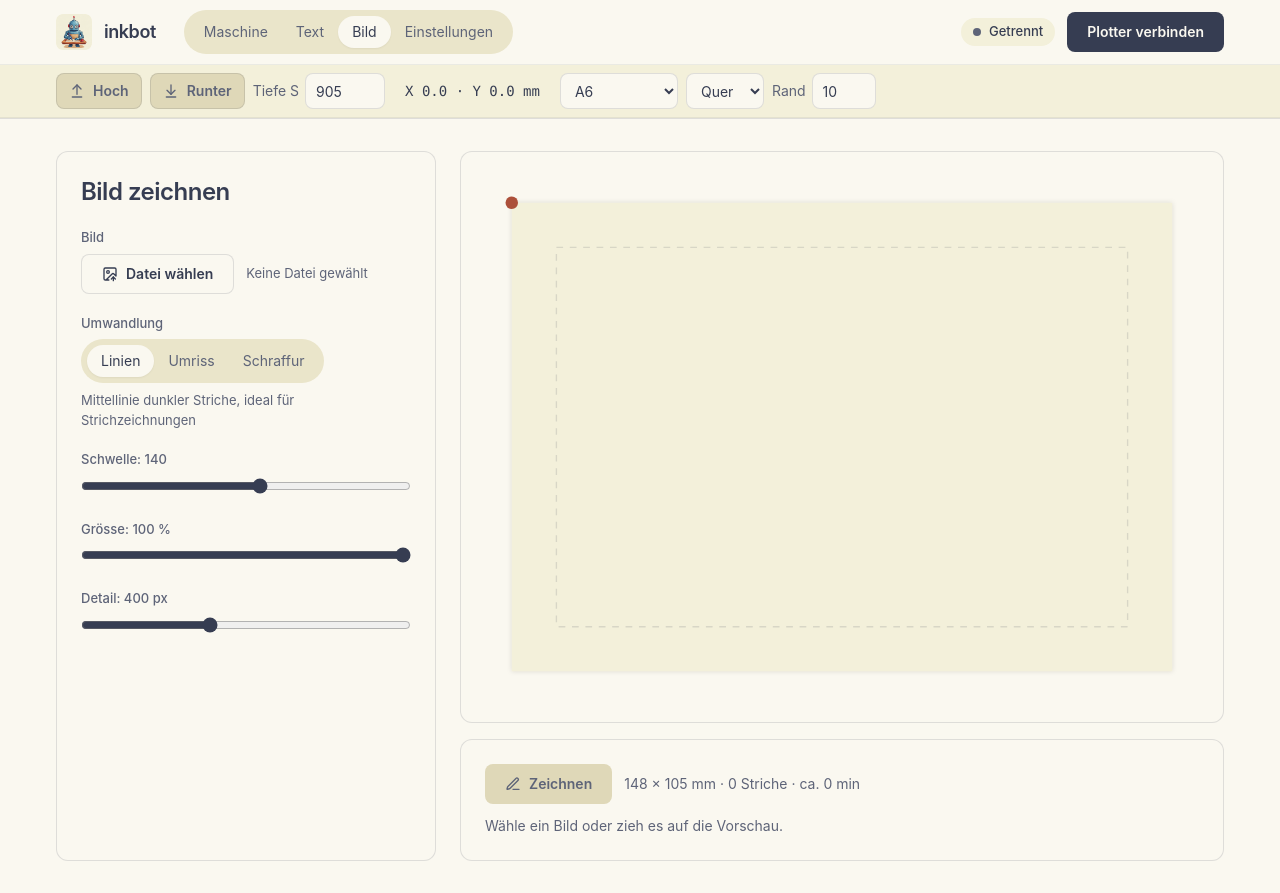
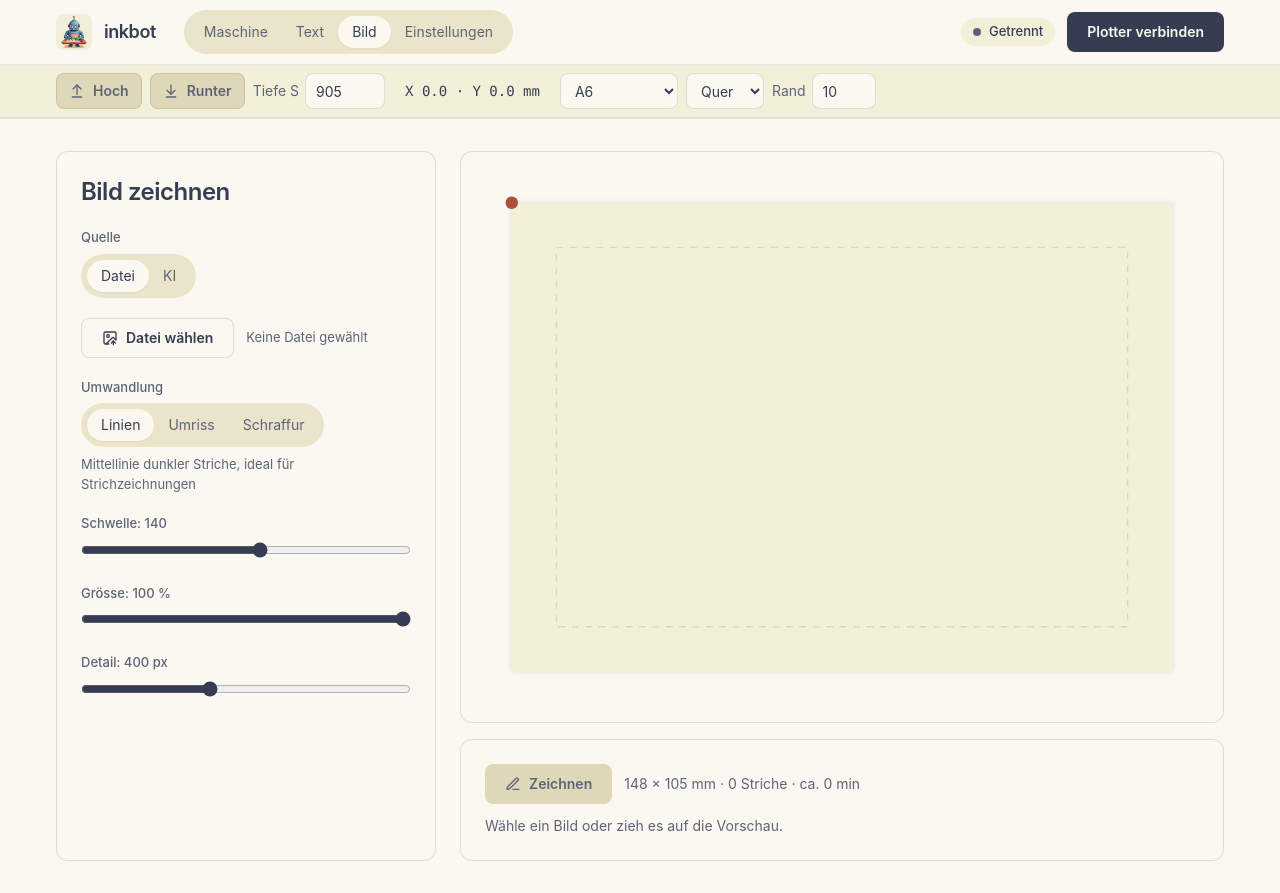
Before and after one commit to xenofex7/inkbot, a SvelteKit app: page /image in a window 1280 px wide. Built offline with nearby package versions, Linux system fonts and the light colour scheme.

Commit message:
Add AI image generation as a source on the image page
- Generate an image from an idea wrapped in the prompt template
- Convert the result to lines with the same preview and draw flow
- Explain CORS problems when the provider cannot be reached

```diff
--- a/src/routes/image/+page.svelte
+++ b/src/routes/image/+page.svelte
@@ -1,5 +1,8 @@
 <script lang="ts">
-	import { ImageUp } from '@lucide/svelte';
+	import { ImageUp, Sparkles } from '@lucide/svelte';
+	import { resolve } from '$app/paths';
+	import { buildPrompt, generateImage } from '#lib/ai/images.ts';
+	import { aiSettings } from '#lib/ai/settings.svelte.ts';
 	import Button from '#lib/components/Button.svelte';
 	import DrawPanel from '#lib/components/DrawPanel.svelte';
 	import type { Polyline } from '#lib/geometry/types.ts';
@@ -23,6 +26,33 @@
 	let gray = $state<Gray | undefined>();
 	let loadError = $state('');
 	let fileInput = $state<HTMLInputElement>();
+	let source = $state<'file' | 'ai'>('file');
+	let prompt = $state('');
+	let generating = $state(false);
+	let generateError = $state('');
+
+	async function generate() {
+		const idea = prompt.trim();
+		if (!idea) return;
+		generating = true;
+		generateError = '';
+		try {
+			const blob = await generateImage(
+				aiSettings.config,
+				buildPrompt(aiSettings.promptTemplate, idea)
+			);
+			imageSource.set(blob, `KI: ${idea}`);
+		} catch (error) {
+			generateError =
+				error instanceof TypeError
+					? 'Keine Antwort vom Anbieter. Ist die URL richtig und erlaubt der Server Anfragen aus dem Browser (CORS)?'
+					: error instanceof Error
+						? error.message
+						: String(error);
+		} finally {
+			generating = false;
+		}
+	}
 
 	const sheet = $derived(settings.sheet);
 	const printable = $derived({
@@ -84,7 +114,25 @@
 		<h1 class="font-display text-2xl font-semibold tracking-[-0.5px] text-ink">Bild zeichnen</h1>
 
 		<div>
-			<span class={label}>Bild</span>
+			<span class={label}>Quelle</span>
+			<div class="inline-flex rounded-pill bg-surface-soft p-1.5" role="radiogroup">
+				{#each [['file', 'Datei'], ['ai', 'KI']] as [value, name] (value)}
+					<button
+						role="radio"
+						aria-checked={source === value}
+						class="rounded-pill px-3.5 py-1.5 text-sm {source === value
+							? 'bg-canvas text-ink shadow-sm'
+							: 'text-ink-mute'}"
+						onclick={() => (source = value as 'file' | 'ai')}
+					>
+						{name}
+					</button>
+				{/each}
+			</div>
+		</div>
+
+		<div>
+			{#if source === 'file'}
 				<input
 					bind:this={fileInput}
 					type="file"
@@ -100,6 +148,31 @@
 						{imageSource.name || 'Keine Datei gewählt'}
 					</span>
 				</div>
+			{:else if !aiSettings.ready}
+				<p class="rounded-md bg-surface-card p-3 text-sm text-ink">
+					Hinterlege zuerst einen KI-Anbieter in den
+					<a class="text-link underline" href={resolve('/settings')}>Einstellungen</a>.
+				</p>
+			{:else}
+				<label class={label} for="prompt">Bildidee</label>
+				<textarea
+					id="prompt"
+					bind:value={prompt}
+					rows="3"
+					placeholder="z.B. eine Katze, die auf einem Stapel Bücher schläft"
+					class="w-full rounded-md border border-hairline bg-canvas px-3.5 py-2.5 text-ink"
+				></textarea>
+				<div class="mt-2 flex items-center gap-3">
+					<Button variant="primary" onclick={generate} disabled={generating || !prompt.trim()}>
+						<Sparkles size={16} />
+						{generating ? 'Generiere …' : 'Generieren'}
+					</Button>
+					<span class="text-[13px] text-ink-mute">{aiSettings.model}</span>
+				</div>
+				{#if generateError}
+					<p class="mt-2 text-[13px] text-danger" role="alert">{generateError}</p>
+				{/if}
+			{/if}
 			{#if imageSource.url}
 				<img
 					src={imageSource.url}
```
Lines whose indentation alone changed are shown as unchanged.
